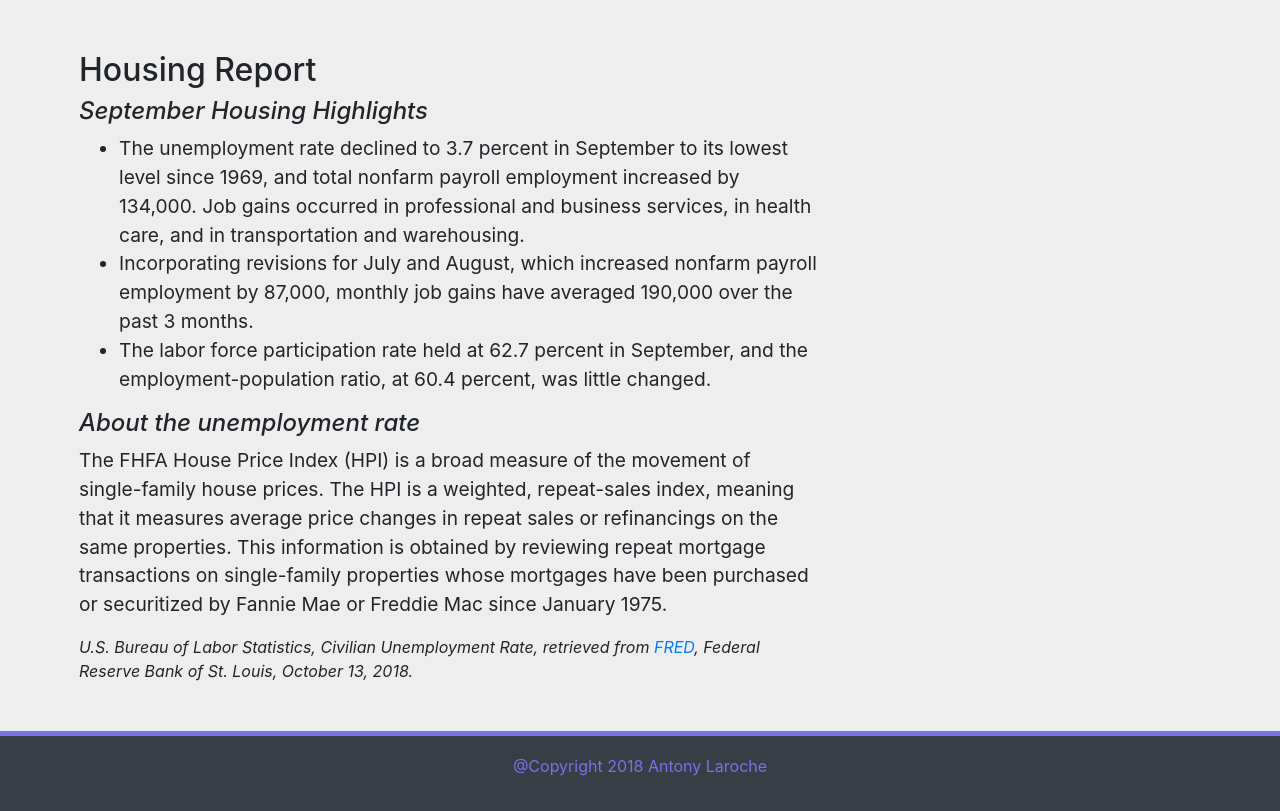
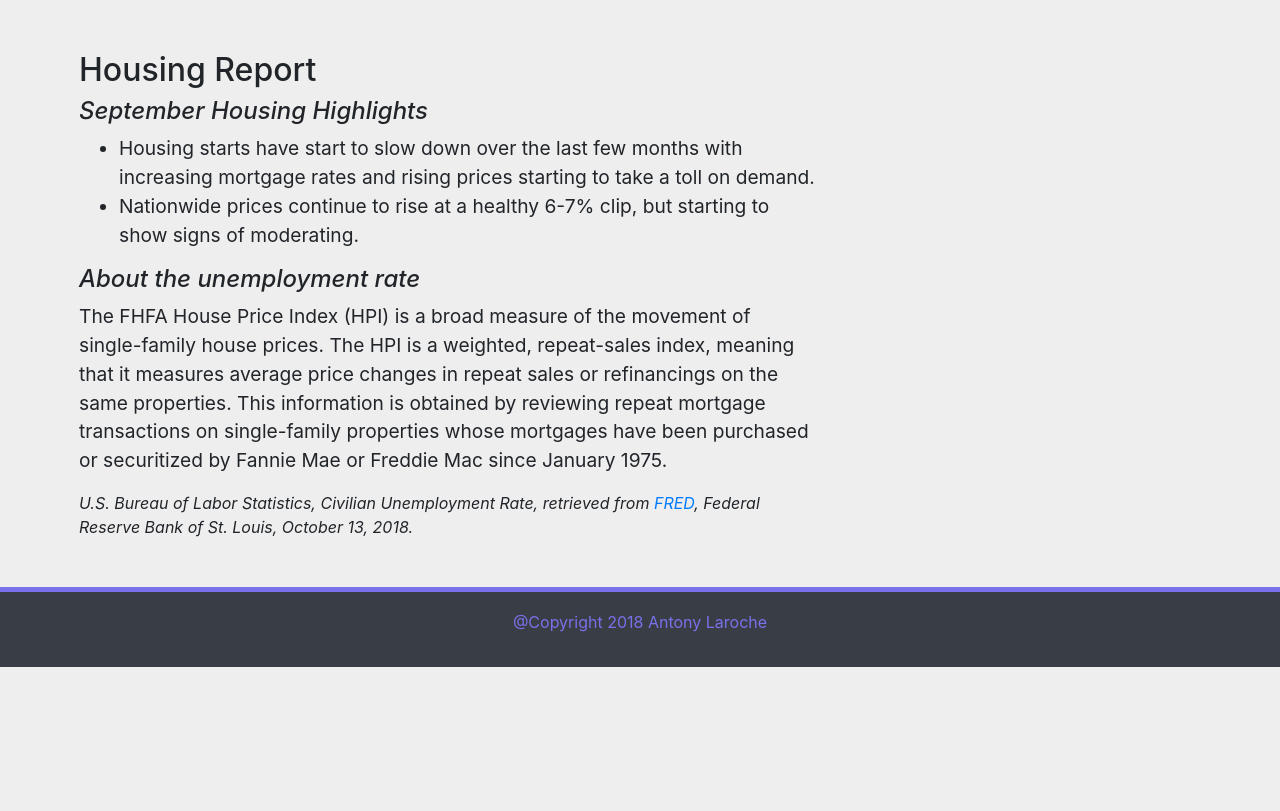
Before and after one commit to ajlaroche/globalstraightedge, a React (Create React App) app in the folder client/: page / in a window 1280 px wide. Shown: the part 2560-3371 px from the top of the page. After the commit the page ends 3227 px from the top, so only its background shows below. Built offline with nearby package versions, Linux system fonts and the light colour scheme; no server answers.

Commit message:
updated housing text

```diff
--- a/client/src/components/Sections/Housing.js
+++ b/client/src/components/Sections/Housing.js
@@ -14,21 +14,13 @@ class Housing extends Component {
             <h4 className="commentary">September Housing Highlights</h4>
             <ul>
               <li>
-                The unemployment rate declined to 3.7 percent in September to
-                its lowest level since 1969, and total nonfarm payroll
-                employment increased by 134,000. Job gains occurred in
-                professional and business services, in health care, and in
-                transportation and warehousing.
+                Housing starts have start to slow down over the last few months
+                with increasing mortgage rates and rising prices starting to
+                take a toll on demand.
               </li>
               <li>
-                Incorporating revisions for July and August, which increased
-                nonfarm payroll employment by 87,000, monthly job gains have
-                averaged 190,000 over the past 3 months.
-              </li>
-              <li>
-                The labor force participation rate held at 62.7 percent in
-                September, and the employment-population ratio, at 60.4 percent,
-                was little changed.
+                Nationwide prices continue to rise at a healthy 6-7% clip, but
+                starting to show signs of moderating.
               </li>
             </ul>
             <h4 className="commentary">About the unemployment rate</h4>
```
